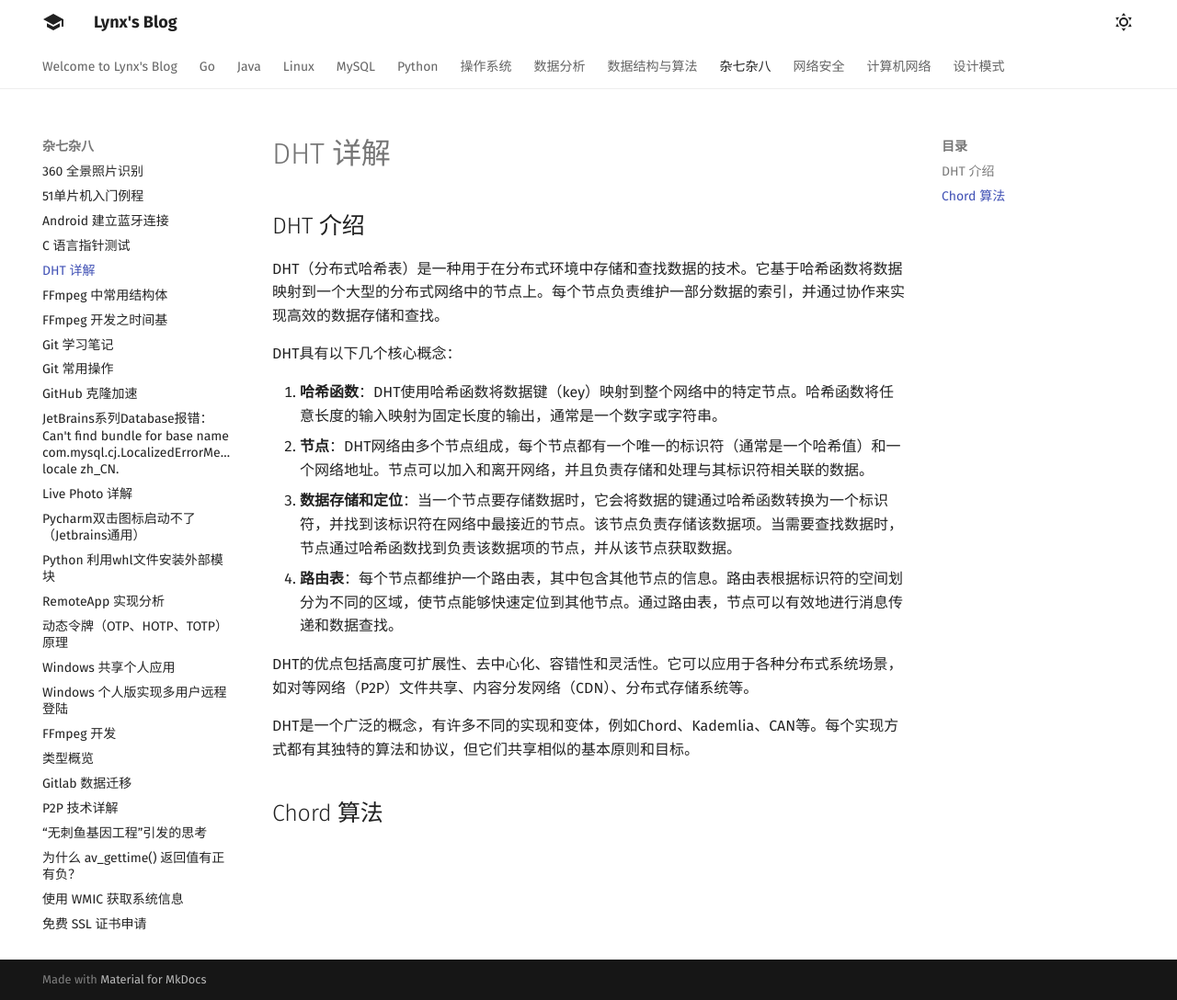
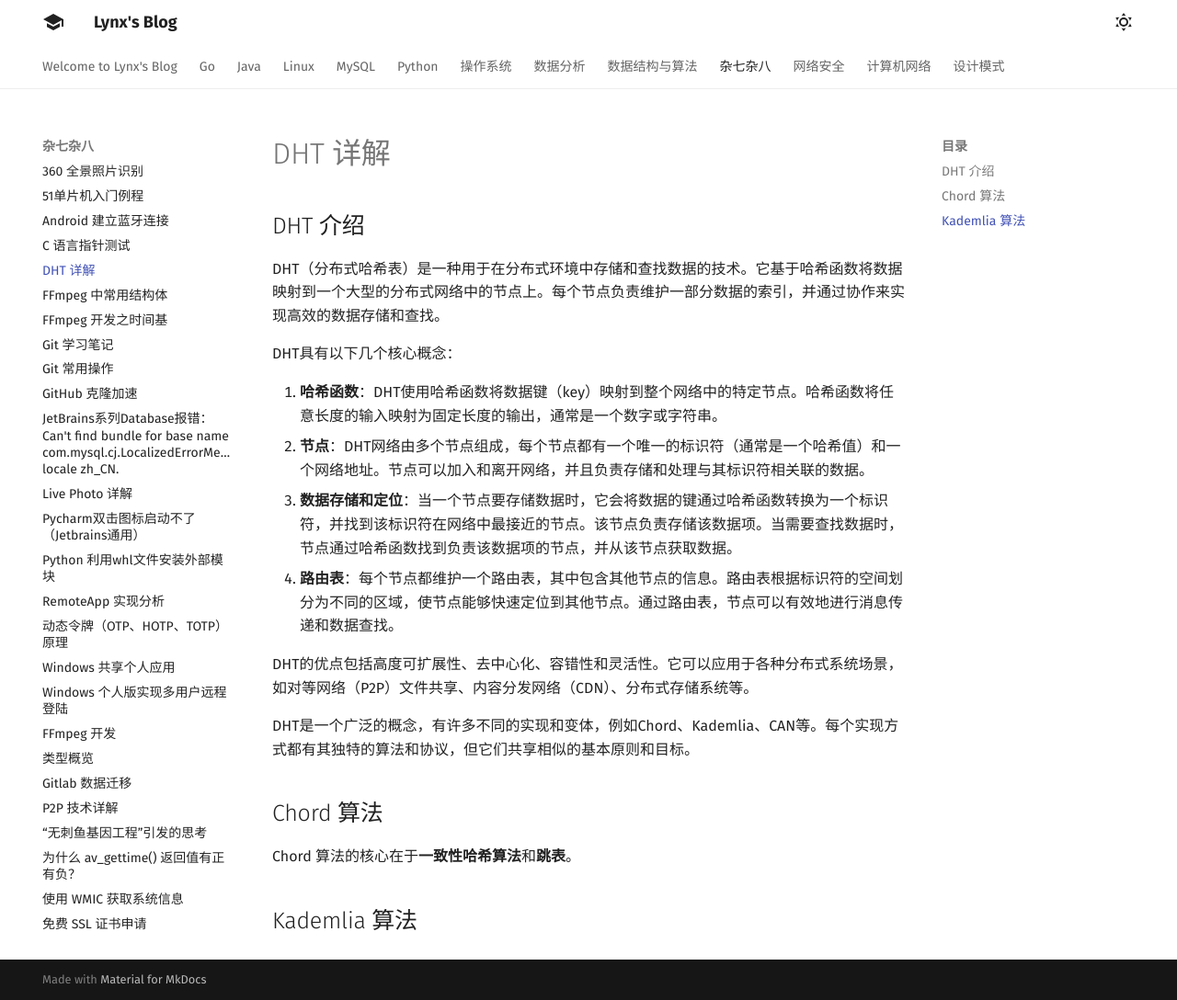
Before and after one commit to 1314liuwei/blog, an MkDocs documentation site: the page built from docs/杂七杂八/DHT 详解.md, in a window 1280 px wide and 1088 px high. Shown: the whole window at 92% size. Built offline with MkDocs 1.6.1 and Material for MkDocs 9.7.7, drawn with Linux system fonts in a browser that asks for light colours.

Commit message:
2023/07/04 周二

```diff
--- a/docs/杂七杂八/DHT 详解.md
+++ b/docs/杂七杂八/DHT 详解.md
@@ -16,3 +16,7 @@ DHT的优点包括高度可扩展性、去中心化、容错性和灵活性。
 DHT是一个广泛的概念，有许多不同的实现和变体，例如Chord、Kademlia、CAN等。每个实现方式都有其独特的算法和协议，但它们共享相似的基本原则和目标。
 
 ## Chord 算法
+
+Chord 算法的核心在于**一致性哈希算法**和**跳表**。
+
+## Kademlia 算法
```
